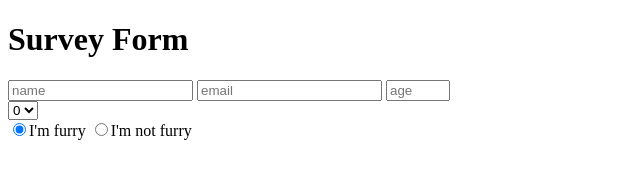
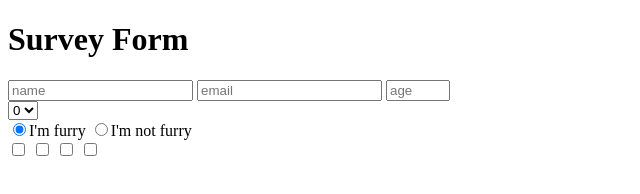
Before and after one commit to AnimalToonny/Survey-Form, a plain HTML site: page index.html in a window 1280 px wide. Shown: the full height of the page, 0-640 px from the left. Drawn offline with Linux system fonts and the light colour scheme.

Commit message:
feat: add checkbox inputs to survey form

```diff
--- a/index.html
+++ b/index.html
@@ -26,6 +26,20 @@
             <input  id="I'm not furry" type="radio" name="furry" />I'm not furry
         </label>
     </div>
+    <div>
+        <label>
+            <input type="checkbox" name="checkbox" value="0"/>
+        </label>
+        <label>
+            <input type="checkbox" name="checkbox" value="1"/>
+        </label>
+        <label>
+            <input type="checkbox" name="checkbox" value="2"/>
+        </label>
+        <label>
+            <input type="checkbox" name="checkbox" value="3"/>
+        </label>
+    </div>
 </form>
 </body>
 </html>
```
